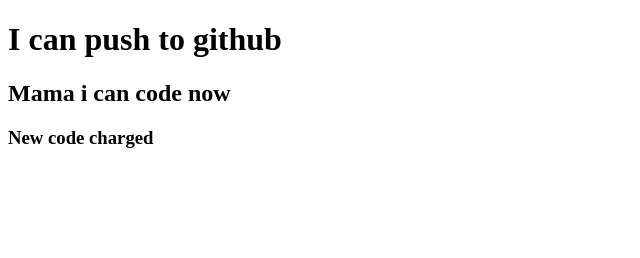
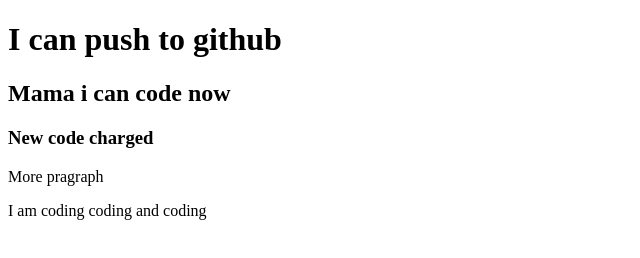
Before and after one commit to jalalTanvir/second-repo, a plain HTML site: page index.html in a window 1280 px wide. Shown: the whole page, without its empty margins (0-640 px from the left). Drawn offline with Linux system fonts and the light colour scheme.

Commit message:
style added

```diff
--- a/index.html
+++ b/index.html
@@ -5,10 +5,14 @@
     <meta http-equiv="X-UA-Compatible" content="IE=edge">
     <meta name="viewport" content="width=device-width, initial-scale=1.0">
     <title>My second github repo</title>
+    <link rel="stylesheet" href="style.css">
 </head>
 <body>
  <h1>I can push to github</h1>
  <h2>Mama i can code now</h2>
  <h3>New code charged</h3>
+ <p>More pragraph</p>
+ <p>I am coding coding and coding</p>
+
 </body>
 </html>
```
Also changed, not shown: style.css (added).
